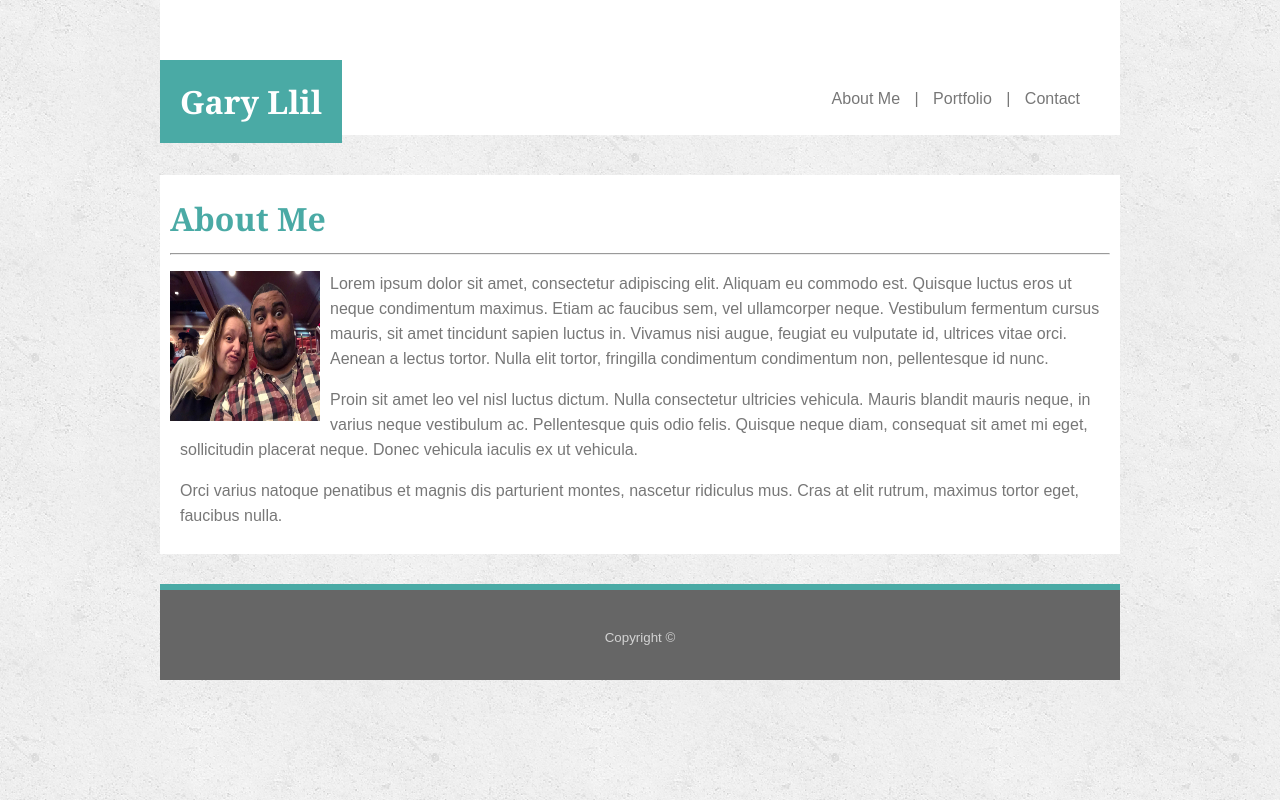
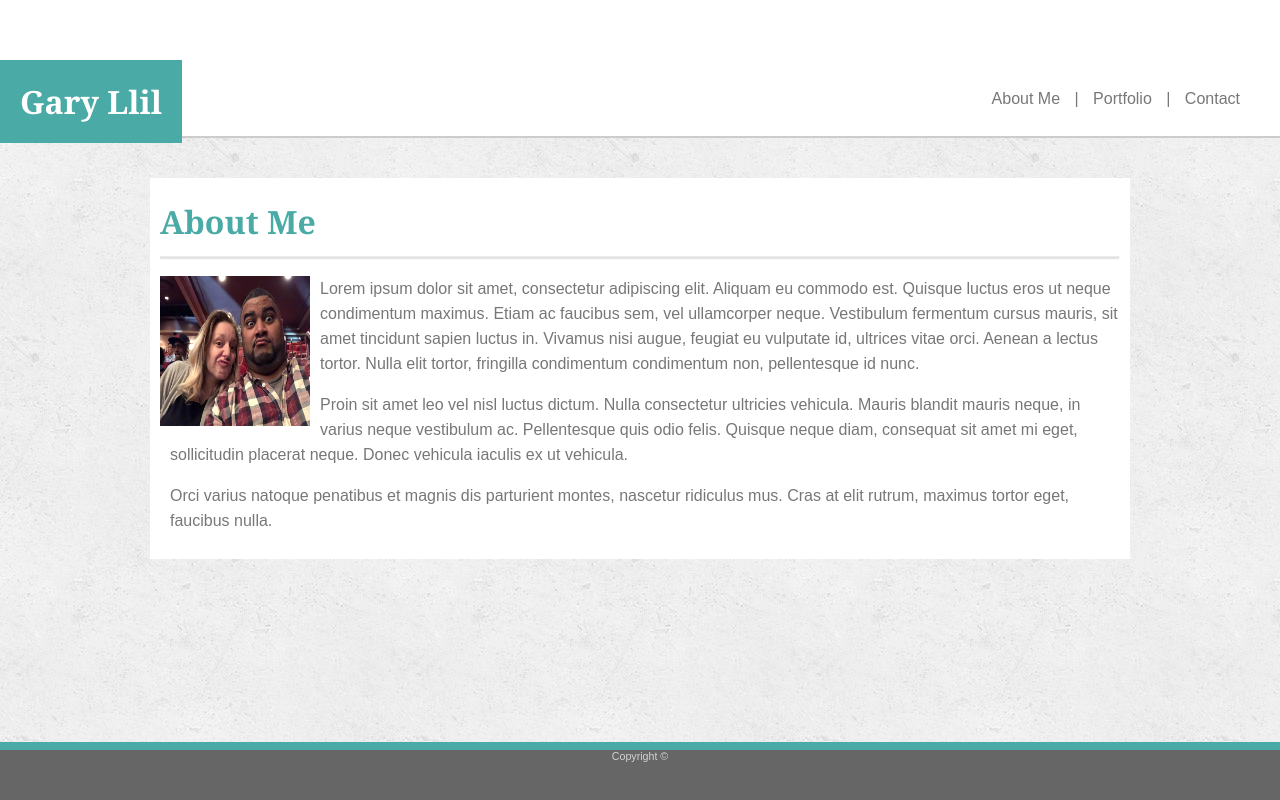
Before and after one commit to gllil/About-Me, a plain HTML site: page index.html in a window 1280 px wide. Drawn offline with Linux system fonts and the light colour scheme.

Commit message:
updated CSS header and footer

```diff
--- a/assets/css/style.css
+++ b/assets/css/style.css
@@ -1,7 +1,6 @@
 body {
     font-family: Arial, Helvetica, sans-serif;
     margin: 0 auto;
-    width: 960px;
     color: #777777;
     background-image:url(../images/concrete_seamless.png) ;
     height: 100%;
@@ -15,20 +14,22 @@ h1 {
 .topborder {
     background-color: #ffffff;
     padding-top: 60px;
-    padding-bottom: 75px;
+    padding-bottom: 76px;
     margin-bottom: 40px;
+    border-bottom: 2px solid #cccccc;
 }
 
 .name {
+    position: relative;
     padding: 20px;
     background-color:#4aaaa5;
     color: white;
     float: left;
-    float: top;
-    clear: both;
     font-size: 24pt;
     text-align: center;
     margin-top: 0;
+    width: fit-content;
+    bottom: 0;
 }
 
 .navbar {
@@ -42,8 +43,15 @@ h1 {
     color:#4aaaa5;
 }
 
+hr {
+    height: 2px;
+    background-color: #777777;
+    opacity: 20%;
+}
+
 .info {
     clear: both;
+    width: 960px;
     padding: 10px;
     background-color: #ffffff;
     margin-bottom: 100px;
@@ -67,23 +75,16 @@ img {
 
 }
 
-footer {
-    clear: both;
-    padding-top: 40px;
+ .footer {
+    height: 50px;
+    border-top: 8px solid #4aaaa5;
+    color: lightgray;
     text-align: center;
-    text-align: bottom;
     background-color: #666666;
-    margin-top: 30px;
-    border-top: 6px solid #4aaaa5;
-    color: lightgray;
-    font-size: 10pt;
-}
- .wrapper{
-     min-height: 100%;
-     margin-bottom: -50px;
+    font-size: 8pt;
+    bottom: 0;
+    position: fixed;
+    left: 0;
+    bottom: 0;
+    width: 100%;
  }
-
- .footer,
-  .push {
-    height: 50px;
- }
--- a/index.html
+++ b/index.html
@@ -9,7 +9,7 @@
 </head>
 <body>
 
-    <div class="wrapper">
+
     <section class="topborder">
         <h1 class="name">Gary Llil</h1>
 
@@ -33,8 +33,8 @@
                <p>Orci varius natoque penatibus et magnis dis parturient montes, nascetur ridiculus mus. Cras at elit rutrum, maximus tortor eget, faucibus nulla.</p>
            </div>
         </div>
-        <div class="push"></div>
-    </div>
+
+
     <footer class="footer">
         Copyright &copy;
     </footer>
```
